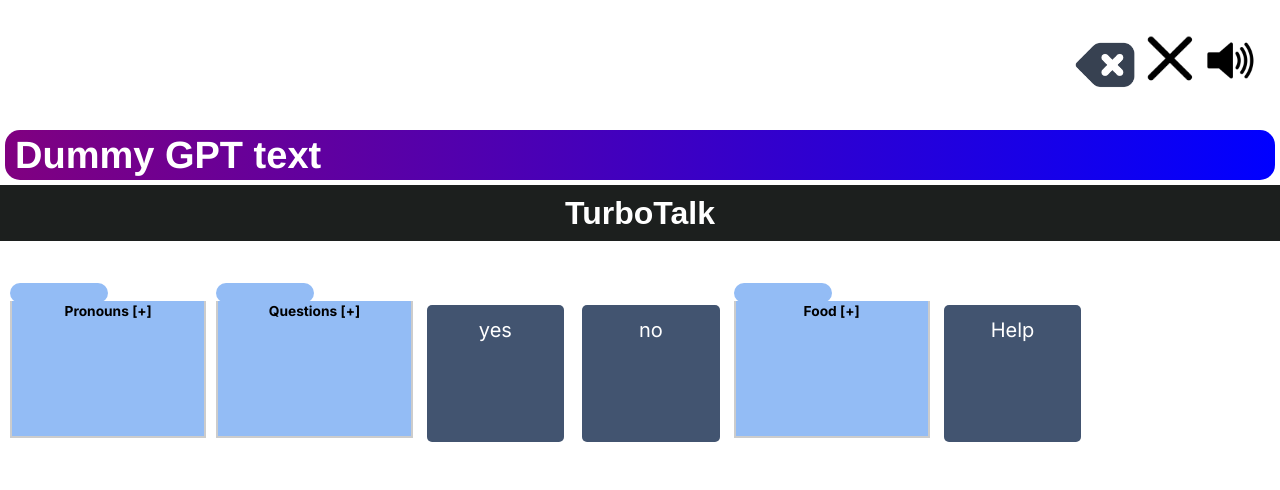
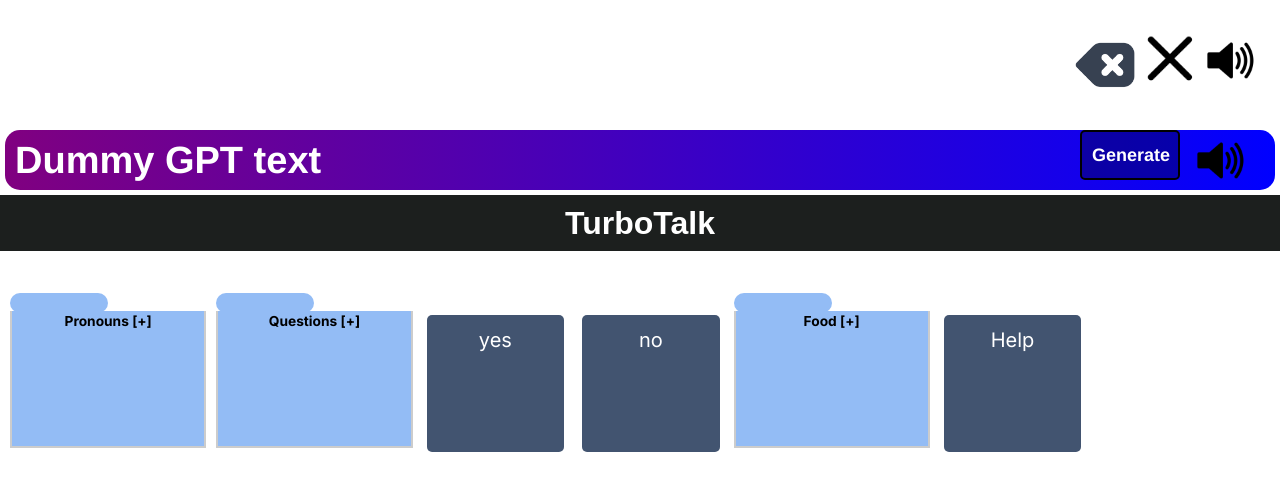
Before and after one commit to sussysloth/ai_aac, a Next.js app: page / in a window 1280 px wide. Shown: the top 490 px of the page. Built offline with nearby package versions, Linux system fonts and the light colour scheme.

Commit message:
added generate button

```diff
--- /dev/null
+++ b/app/api/completion/route.js
@@ -0,0 +1 @@
+//TODO
--- a/app/components/GPTbar.js
+++ b/app/components/GPTbar.js
@@ -1,4 +1,6 @@
 import SentenceBarCSS from './SentenceBar.module.css';
+import GenButton from './GenButton.js';
+import Speech from './Speech.js';
 
 const GPTbar = ({ generatedSentence , genFunc, speakFunc}) => {
     const buttonStyle = {
@@ -12,14 +14,14 @@
           </div>
 
 
-          { /*
+
 
             <div className={SentenceBarCSS.buttons}>
           <GenButton genFunction={() => genFunc()}/>
           <Speech talk={() => speakFunc()} className={SentenceBarCSS.gptSpeech} style={buttonStyle}/>
           </div>
 
-            */}
+
         </div>
 
 
--- /dev/null
+++ b/app/components/GenButton.js
@@ -0,0 +1,12 @@
+import React from 'react'
+import SentenceBarCSS from './SentenceBar.module.css';
+
+const GenButton = (props) => {
+  return (
+    <div className={SentenceBarCSS.genButton} onClick={() => props.genFunction()}>
+        Generate
+    </div>
+  )
+}
+
+export default GenButton
--- a/app/components/SentenceBar.module.css
+++ b/app/components/SentenceBar.module.css
@@ -17,7 +17,6 @@
     flex-direction: row;
     padding: 15px;
     margin-left: auto;
-    position: sticky;
 }
 
 .gptbar {
@@ -28,7 +27,7 @@
     padding: 10px;
     margin: 5px;
     overflow-x: auto;
-    height: 50px;
+    height: 60px;
     max-width: calc(100vw - 10px);
     border-style: solid;
     border-radius: 15px;
@@ -46,10 +45,11 @@
     padding: 10px;
     margin-right: 10px;
     font-size: 18px;
-    height: 20px;
-    width: 80px;
+    height: 50px;
+    width: 100px;
     align-items: center;
     font-weight: bold;
+    text-align: center;
 }
 
 .gptSpeech {
--- a/app/layout.tsx
+++ b/app/layout.tsx
@@ -5,7 +5,7 @@
 const inter = Inter({ subsets: ['latin'] })
 
 export const metadata: Metadata = {
-  title: 'Create Next App',
+  title: 'AAC experimental research app',
   description: 'Generated by create next app',
 }
 
```
Also changed, not shown: app/page.js (+5 -4 lines).
